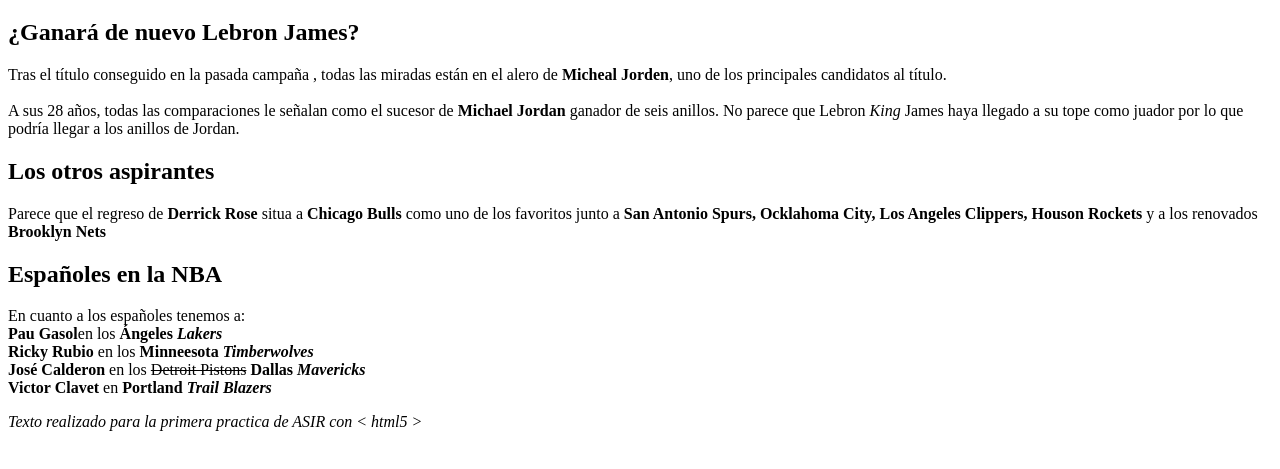
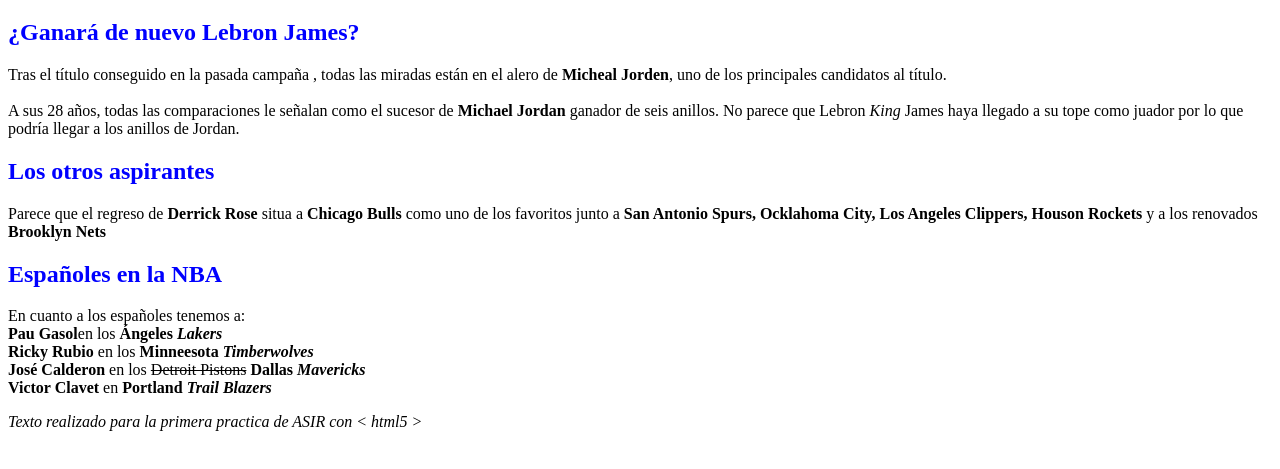
Before and after one commit to rreyc/LMSGI-Practica09, a plain HTML site: page index.html in a window 1280 px wide. Shown: the part 61-530 px from the top of the page. Drawn offline with Linux system fonts and the light colour scheme.

Commit message:
Resultado final

```diff
--- /dev/null
+++ b/estilos.css
@@ -0,0 +1,3 @@
+h2{
+    color:blue;
+}
--- a/index.html
+++ b/index.html
@@ -2,6 +2,7 @@
 <html lang="es">
 <head>
     <meta charset="UTF-8">
+    <link rel="stylesheet" href="estilos.css">
 
     <title>Document</title>
 </head>
```
